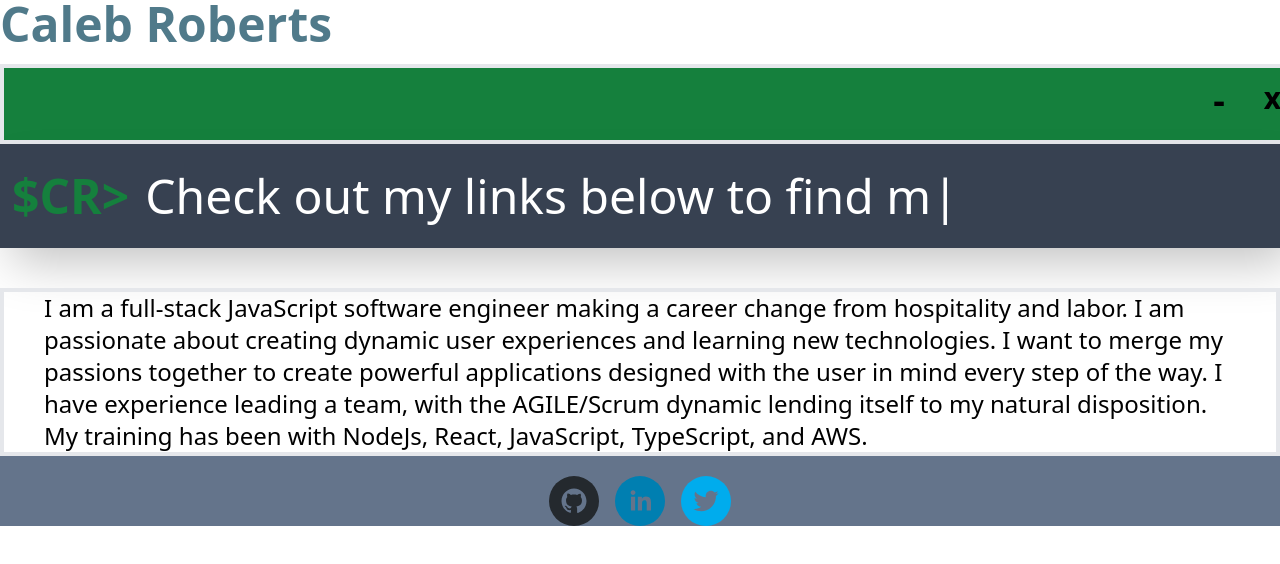
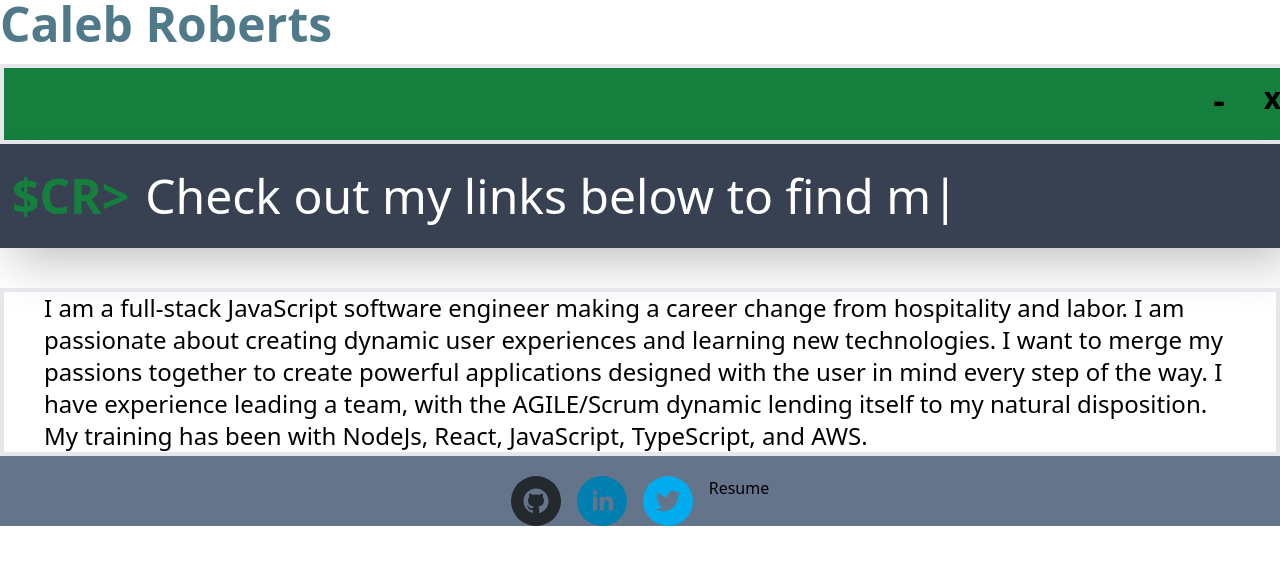
Before and after one commit to calebbbbs/portfolio, a React (Create React App) app in the folder frontend/: page / in a window 1280 px wide. Shown: the top 564 px of the page. Built offline with nearby package versions, Linux system fonts and the light colour scheme.

Commit message:
working on resume link

```diff
--- a/frontend/src/pages/Portfolio.jsx
+++ b/frontend/src/pages/Portfolio.jsx
@@ -62,6 +62,7 @@
          <SocialIcon url="https://github.com/calebbbbs" />
           <SocialIcon url="https://www.linkedin.com/in/calebbbbs/"/>
           <SocialIcon url="https://www.twitter.com/calebbbbs_io" />
+          <a href="https://docs.google.com/document/d/14yzQ-Obb0IHtBgjTSkaN8LNYYmDLKQnU8ZbbvYE2uBg/edit?usp=sharing">Resume</a>
           {/* <a href="" className="btn btn-rounded bg-yellow-500"></a> */}
         </div>
       </footer>
```
Also changed, not shown: 1 other file (tests, documents, lock files or other folders).
